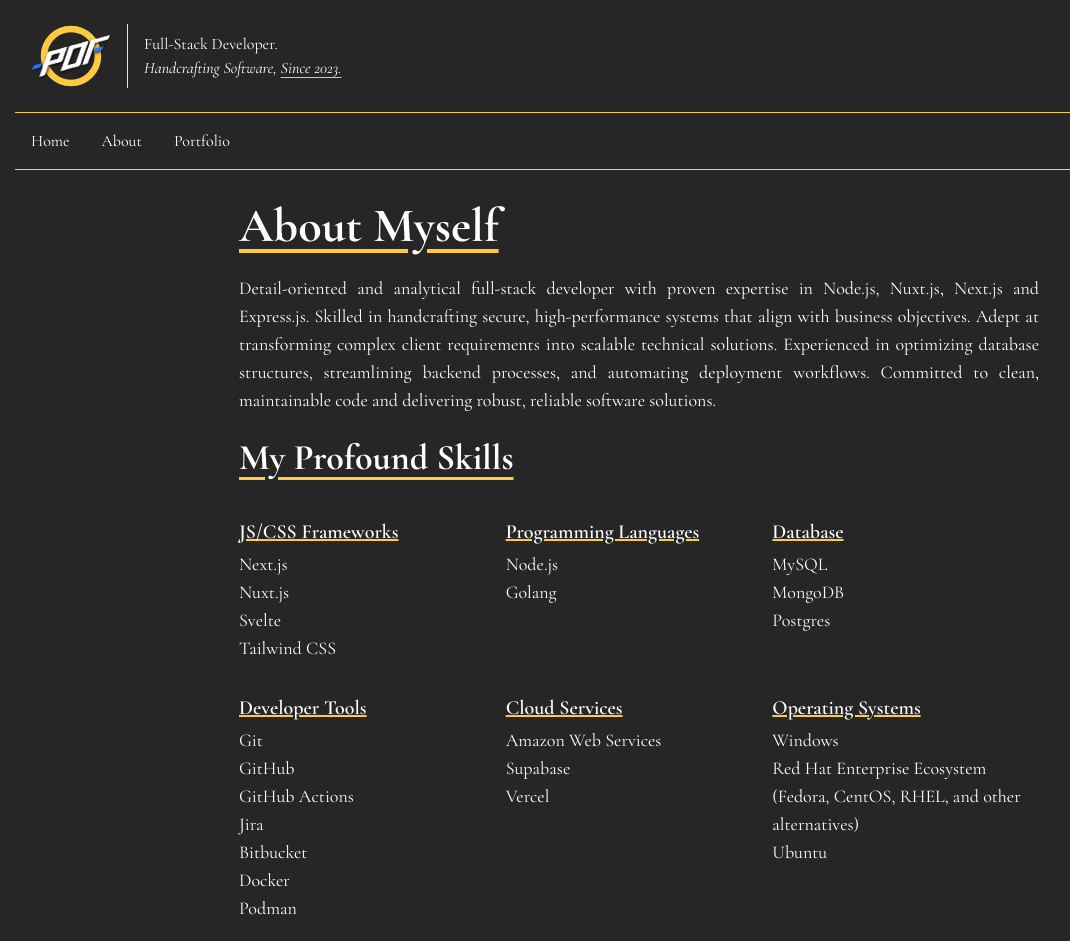
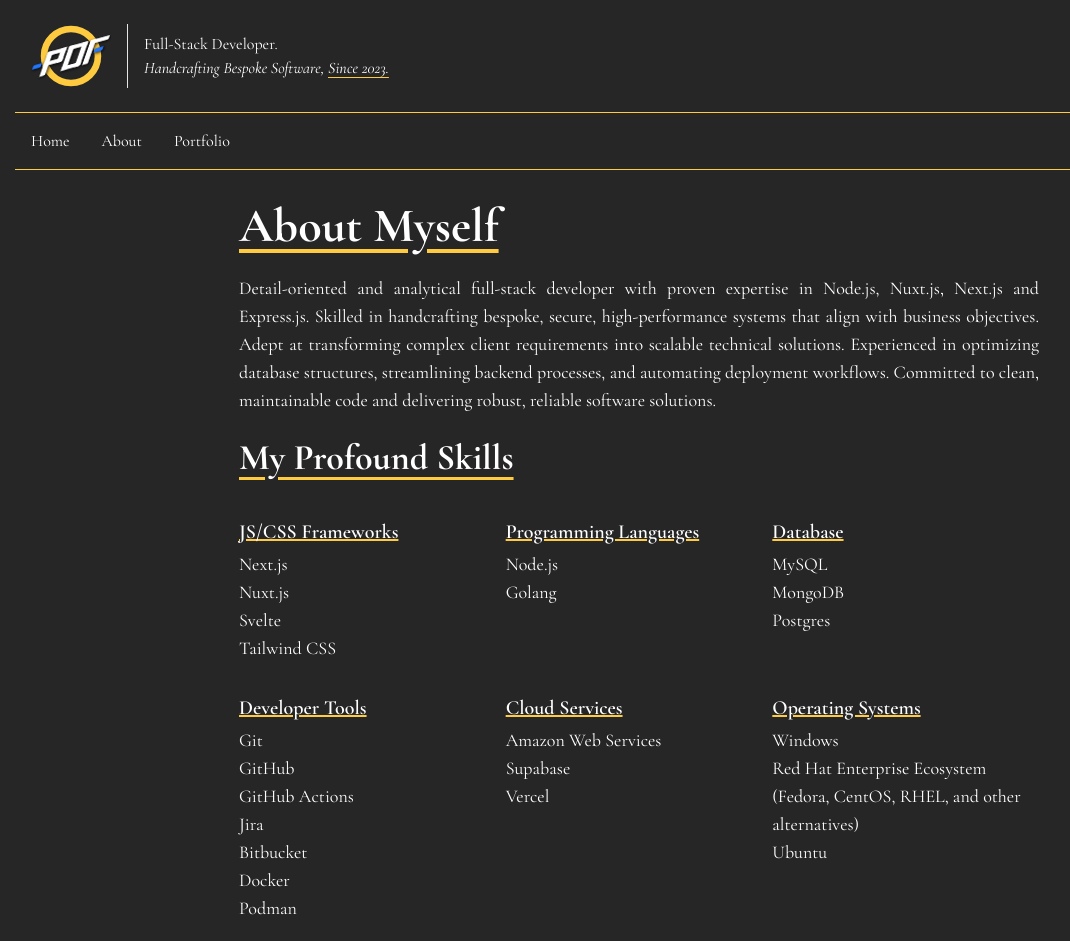
Before and after one commit to allopopot/allopopot.github.io, an Astro site: page /about in a window 1280 px wide. Shown: the whole page, without its empty margins (1-1071 px from the left). Built offline with nearby package versions, Linux system fonts and the light colour scheme; Astro itself is replaced by a stand-in of ours.

Commit message:
minor changes

```diff
--- a/src/assets/data.json
+++ b/src/assets/data.json
@@ -4,7 +4,7 @@
     ],
     "summary": [
         "Detail-oriented and analytical full-stack developer with proven expertise in Node.js, Nuxt.js, Next.js and Express.js.",
-        "Skilled in handcrafting secure, high-performance systems that align with business objectives.",
+        "Skilled in handcrafting bespoke, secure, high-performance systems that align with business objectives.",
         "Adept at transforming complex client requirements into scalable technical solutions.",
         "Experienced in optimizing database structures, streamlining backend processes, and automating deployment workflows.",
         "Committed to clean, maintainable code and delivering robust, reliable software solutions."
--- a/src/layouts/Layout.astro
+++ b/src/layouts/Layout.astro
@@ -30,7 +30,7 @@
 				<h2 class="text-base h-full px-4 py-2">
 					<span class="">Full-Stack Developer.</span>
 					<br />
-					<span class="italic">Handcrafting Software,</span>
+					<span class="italic">Handcrafting Bespoke Software,</span>
 					<span
 						class="italic underline underline-offset-4 decoration-primary"
 						>Since 2023.</span
--- a/src/pages/index.astro
+++ b/src/pages/index.astro
@@ -25,7 +25,7 @@
 				</h1>
 				<p class="text-xl mb-6">
 					A Software Developer, essentially a Full-Stack developer,
-					handcrafting software, since 2023.
+					handcrafting bespoke software, since 2023.
 				</p>
 				<a
 					href="/about"
```
